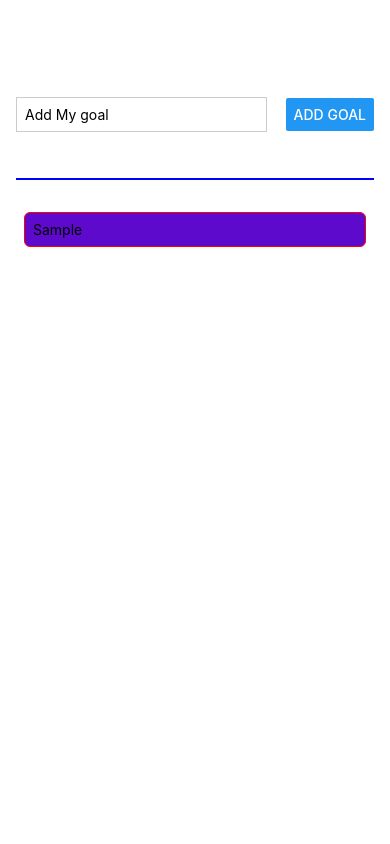
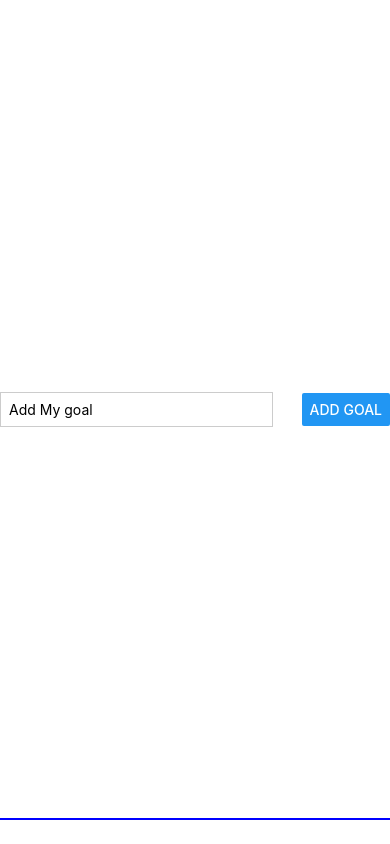
Before and after one commit to Thishan-Paramanayagam/NativeST, a React Native app: screen / in a window 390 px wide. Both pictures are taken after typing "Sample" into the empty fields and a click on the button "ADD GOAL". Built offline with nearby package versions, Linux system fonts and the light colour scheme.

Commit message:
Styling adjustments in components

```diff
--- a/App.js
+++ b/App.js
@@ -1,5 +1,5 @@
 import { useState } from "react";
-import { StyleSheet, View, FlatList } from "react-native";
+import { StyleSheet, View, FlatList,Button } from "react-native";
 import GoalItem from "./components/GoalItem";
 import GoalInput from "./components/GoalInput";
 
@@ -21,6 +21,7 @@ export default function App() {
 
   return (
     <View style={styles.appcontainer}>
+      <Button title="Add new Goal" color={"#5e0acc"}></Button>
       <GoalInput onAddGoal={addGoalHandler} />
       <View style={styles.goalscontainer}>
         <FlatList
--- a/components/GoalInput.js
+++ b/components/GoalInput.js
@@ -1,4 +1,4 @@
-import { View, TextInput, Button, StyleSheet } from "react-native";
+import { View, TextInput, Button, StyleSheet, Modal } from "react-native";
 import { useState } from "react";
 
 function GoalInput(props){
@@ -14,6 +14,7 @@ function GoalInput(props){
       }
 
     return(
+        <Modal>
     <View style={styles.inputcontainer}>
     <TextInput
       style={styles.textInput}
@@ -23,6 +24,7 @@ function GoalInput(props){
     />
     <Button title="Add Goal" onPress={addGoalHandler} />
   </View>
+  </Modal>
   );
 };
 
--- a/components/GoalItem.js
+++ b/components/GoalItem.js
@@ -2,11 +2,13 @@ import { StyleSheet, View, Text, Pressable } from "react-native";
 function GoalItem(props) {
 
   return (
-    <Pressable onPress={props.onDeleteItem.bind(this, props.id)}>
-      <View style={styles.listcontainer}>
-        <Text>{props.text}</Text>
+    <View style={styles.listcontainer}>
+    <Pressable android_ripple={{color:'#212644'}} onPress={props.onDeleteItem.bind(this, props.id)}>
+
+        <Text style={styles.goaltext}>{props.text}</Text>
+        </Pressable>
       </View>
-    </Pressable>
+
   );
 }
 
@@ -20,6 +22,11 @@ const styles = StyleSheet.create({
     borderWidth: 1,
     borderRadius: 6,
     backgroundColor: "#5e0acc",
+
+  },
+  goaltext:{
+    color: "white",
     padding: 8,
-  },
+  }
+
 });
```
